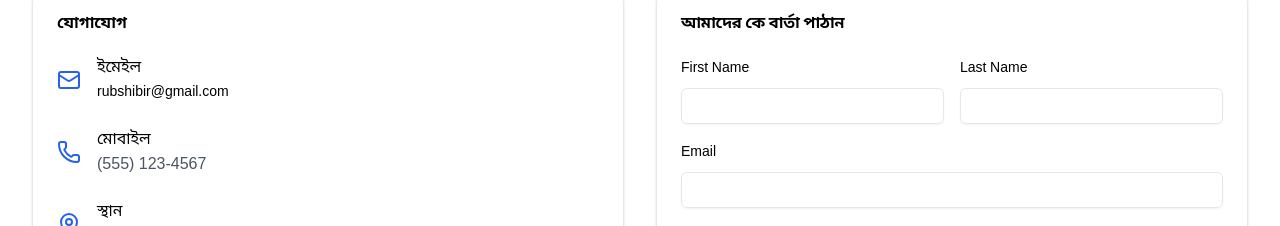
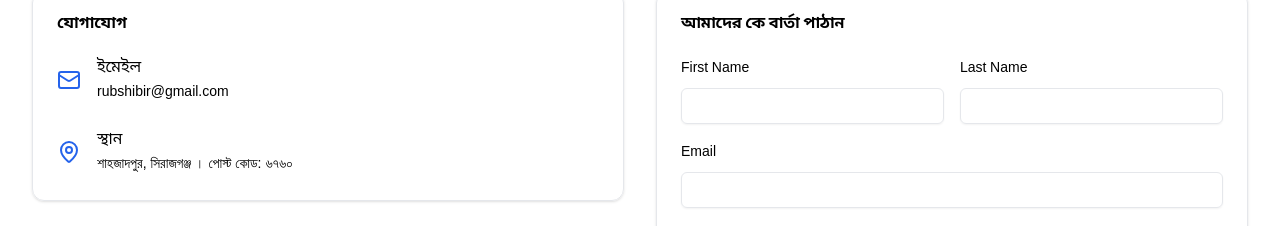
Before and after one commit to progmamun/nextjs_full_project, a Next.js app: page /contact in a window 1280 px wide. Shown: the part 341-567 px from the top of the page. Built offline with nearby package versions, Linux system fonts and the light colour scheme; no server answers; a web font is replaced by a local one.

Commit message:
contact-update

```diff
--- a/src/app/contact/page.tsx
+++ b/src/app/contact/page.tsx
@@ -4,7 +4,7 @@ import { Card, CardContent, CardHeader, CardTitle } from '@/components/ui/card';
 import { Input } from '@/components/ui/input';
 import { Textarea } from '@/components/ui/textarea';
 import { Button } from '@/components/ui/button';
-import { Mail, Phone, MapPin } from 'lucide-react';
+import { Mail, MapPin } from 'lucide-react';
 import PageHeading from '@/components/common/PageHeading';
 import emailjs from 'emailjs-com';
 import toast from 'react-hot-toast';
@@ -68,13 +68,13 @@ const ContactPage = () => {
                                         </Link>
                                     </div>
                                 </div>
-                                <div className="flex items-center space-x-4">
+                                {/* <div className="flex items-center space-x-4">
                                     <Phone className="h-6 w-6 text-blue-600" />
                                     <div>
                                         <h3 className="font-medium">মোবাইল</h3>
                                         <p className="text-gray-600">(555) 123-4567</p>
                                     </div>
-                                </div>
+                                </div> */}
                                 <div className="flex items-center space-x-4">
                                     <MapPin className="h-6 w-6 text-blue-600" />
                                     <div>
```
